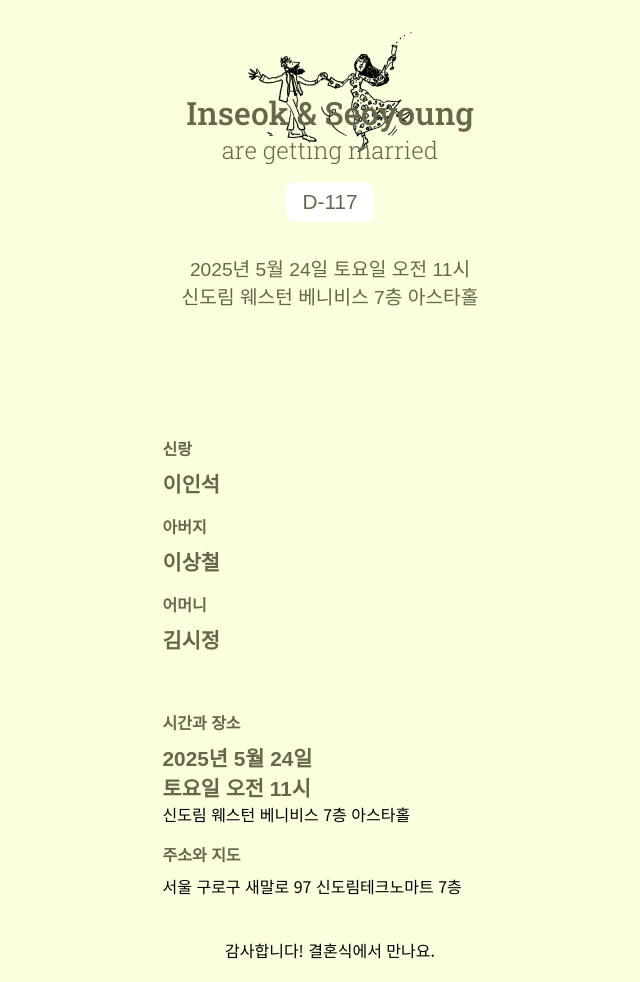
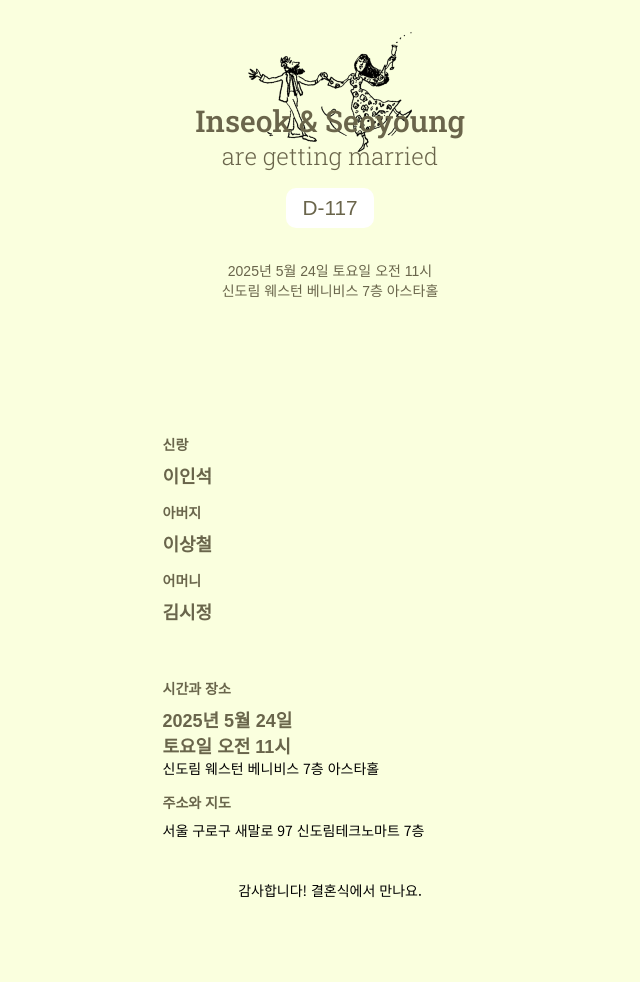
Before and after one commit to inseokseoyoung/wedding-invitation, a plain HTML site: page index.html in a window 1280 px wide. Shown: the whole page, without its empty margins (310-950 px from the left). After the commit the page ends 920 px from the top, so only its background shows below. Drawn offline with Linux system fonts and the light colour scheme; a web font is replaced by a local one.

Commit message:
px로 변경

```diff
--- a/style.css
+++ b/style.css
@@ -19,7 +19,7 @@ h3, p {
 
 h3 {
     font-family: 'Noto Sans KR', sans-serif; /* 한글 폰트 */
-    font-size: 1.0em;
+    font-size: 14px;
     font-weight: bold;
     margin-bottom: 8px;
     color: #69654B;
@@ -27,13 +27,13 @@ h3 {
 
 h4 {
     font-family: 'Orbit', sans-serif; /* 한글 폰트 */
-    font-size: 1.3em;
+    font-size: 18px;
     margin: 0;
     color: #69654B;
 }
 
 p {
-    font-size: 1em;
+    font-size: 14px;
     margin: 0;
     color: #000;
 }
@@ -62,14 +62,14 @@ header {
 }
 
 header h1 {
-    font-size: 2em; /* 모바일 사이즈에 맞게 크기 줄이기 */
+    font-size: 30px; /* 모바일 사이즈에 맞게 크기 줄이기 */
     color: #6A654B;
     margin: 0;
     font-weight: 500;
 }
 
 header h2 {
-    font-size: 1.5em; /* 모바일 사이즈에 맞게 크기 줄이기 */
+    font-size: 24px; /* 모바일 사이즈에 맞게 크기 줄이기 */
     color: #6A654B;
     margin: 0;
     font-weight: 300;
@@ -77,7 +77,7 @@ header h2 {
 
 header p {
     font-family: 'Orbit', sans-serif;
-    font-size: 1.2em;  /* 모바일 스타일 유지 */
+    font-size: 14px;  /* 모바일 스타일 유지 */
     color: #69654B;
     margin: 0;
 }
```
